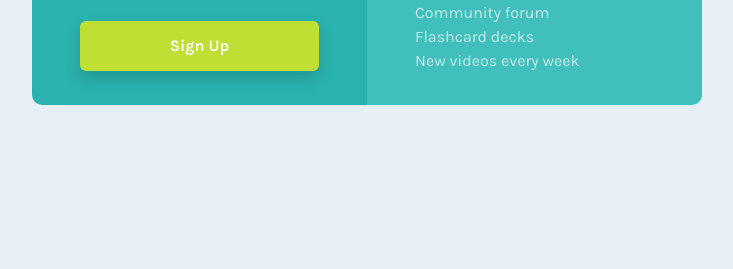
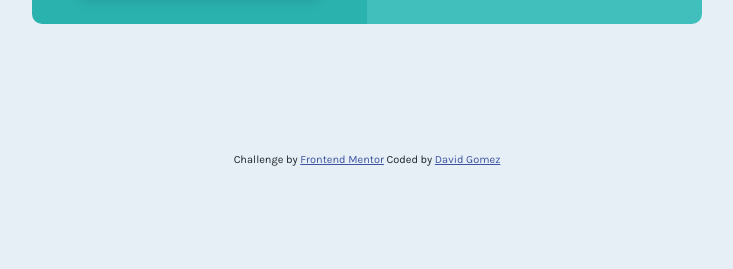
Before and after one commit to davidG199/single-price-grid-component, a plain HTML site: page index.html in a window 1280 px wide. Shown: the part 571-840 px from the top of the page, without its empty margins (273-1006 px from the left). Drawn offline with nearby package versions, Linux system fonts and the light colour scheme.

Commit message:
se agrego el attribution

```diff
--- a/index.html
+++ b/index.html
@@ -25,11 +25,11 @@
     />
     <link rel="stylesheet" href="./styles.css" />
     <title>Frontend Mentor | Single Price Grid Component</title>
-    <!-- Feel free to remove these styles or customise in your own stylesheet 👍 -->
-    <!-- <style>
+    <!-- Feel free to remove these styles or customise in your own stylesheet 👍  -->
+    <style>
     .attribution { font-size: 11px; text-align: center; }
     .attribution a { color: hsl(228, 45%, 44%); }
-  </style> -->
+  </style>
   </head>
   <body>
     <div class="container mx-2">
@@ -69,11 +69,11 @@
         </div>
       </div>
     </div>
-    <!-- <footer>
+    <footer>
     <p class="attribution">
-      Challenge by <a href="https://www.frontendmentor.io?ref=challenge" target="_blank">Frontend Mentor</a>.
-      Coded by <a href="#">Your Name Here</a>.
+      Challenge by <a href="https://www.frontendmentor.io?ref=challenge" target="_blank">Frontend Mentor</a>
+      Coded by <a href="#">David Gomez</a>
     </p>
-  </footer> -->
+  </footer>
   </body>
 </html>
```
